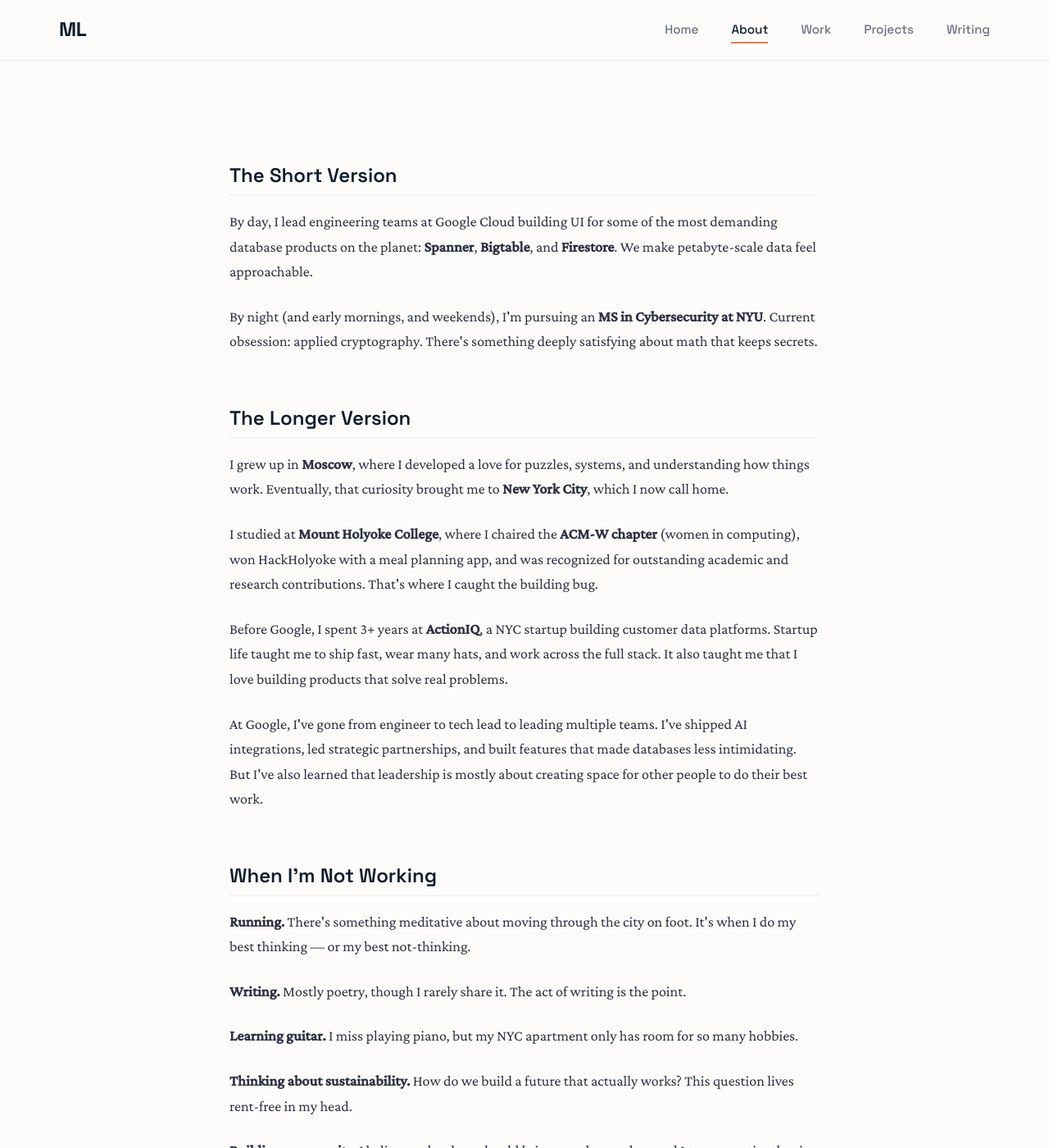
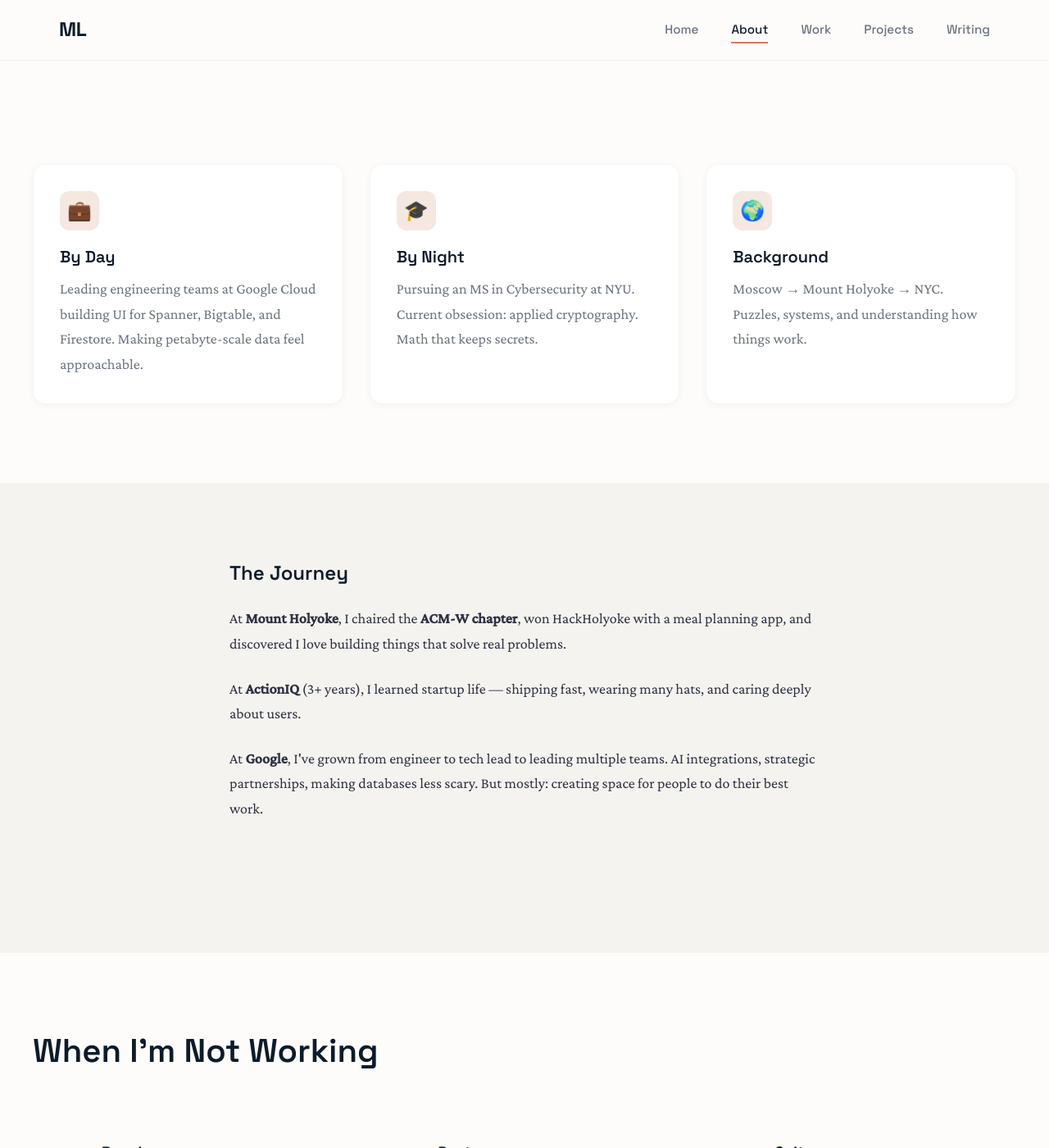
Before and after one commit to Masha-L/masha-l.github.io, a Jekyll site: the page built from about.md, in a window 1280 px wide and 1400 px high, scrolled down 366 px. Shown: the whole window at 82% size. Built offline with Jekyll 4.4.1, drawn with Linux system fonts in a browser that asks for light colours; some of the changed text lies outside the part shown.

Commit message:
Add featured projects to homepage, redesign About and Work pages with cards and visual elements

```diff
--- a/about.md
+++ b/about.md
@@ -12,46 +12,85 @@ permalink: /about/
 </section>
 
 <section class="section">
+  <div class="section-container">
+    <div class="card-grid stagger">
+      <div class="card">
+        <div class="card-icon">💼</div>
+        <h3 class="card-title">By Day</h3>
+        <p class="card-text">Leading engineering teams at Google Cloud building UI for Spanner, Bigtable, and Firestore. Making petabyte-scale data feel approachable.</p>
+      </div>
+      <div class="card">
+        <div class="card-icon">🎓</div>
+        <h3 class="card-title">By Night</h3>
+        <p class="card-text">Pursuing an MS in Cybersecurity at NYU. Current obsession: applied cryptography. Math that keeps secrets.</p>
+      </div>
+      <div class="card">
+        <div class="card-icon">🌍</div>
+        <h3 class="card-title">Background</h3>
+        <p class="card-text">Moscow → Mount Holyoke → NYC. Puzzles, systems, and understanding how things work.</p>
+      </div>
+    </div>
+  </div>
+</section>
+
+<section class="section section-alt">
   <div class="about-content">
     <div class="about-section">
-      <h2>The Short Version</h2>
-      <p>By day, I lead engineering teams at Google Cloud building UI for some of the most demanding database products on the planet: <strong>Spanner</strong>, <strong>Bigtable</strong>, and <strong>Firestore</strong>. We make petabyte-scale data feel approachable.</p>
-      <p>By night (and early mornings, and weekends), I'm pursuing an <strong>MS in Cybersecurity at NYU</strong>. Current obsession: applied cryptography. There's something deeply satisfying about math that keeps secrets.</p>
+      <h2>The Journey</h2>
+      <p>At <strong>Mount Holyoke</strong>, I chaired the <strong>ACM-W chapter</strong>, won HackHolyoke with a meal planning app, and discovered I love building things that solve real problems.</p>
+      <p>At <strong>ActionIQ</strong> (3+ years), I learned startup life — shipping fast, wearing many hats, and caring deeply about users.</p>
+      <p>At <strong>Google</strong>, I've grown from engineer to tech lead to leading multiple teams. AI integrations, strategic partnerships, making databases less scary. But mostly: creating space for people to do their best work.</p>
     </div>
+  </div>
+</section>
 
-    <div class="about-section">
-      <h2>The Longer Version</h2>
-      <p>I grew up in <strong>Moscow</strong>, where I developed a love for puzzles, systems, and understanding how things work. Eventually, that curiosity brought me to <strong>New York City</strong>, which I now call home.</p>
-      <p>I studied at <strong>Mount Holyoke College</strong>, where I chaired the <strong>ACM-W chapter</strong> (women in computing), won HackHolyoke with a meal planning app, and was recognized for outstanding academic and research contributions. That's where I caught the building bug.</p>
-      <p>Before Google, I spent 3+ years at <strong>ActionIQ</strong>, a NYC startup building customer data platforms. Startup life taught me to ship fast, wear many hats, and work across the full stack. It also taught me that I love building products that solve real problems.</p>
-      <p>At Google, I've gone from engineer to tech lead to leading multiple teams. I've shipped AI integrations, led strategic partnerships, and built features that made databases less intimidating. But I've also learned that leadership is mostly about creating space for other people to do their best work.</p>
+<section class="section">
+  <div class="section-container">
+    <div class="section-header">
+      <h2>When I'm Not Working</h2>
     </div>
+    <div class="interests-grid stagger">
+      <div class="interest-card">
+        <span class="interest-icon">🏃</span>
+        <div class="interest-content">
+          <h3>Running</h3>
+          <p>Moving through NYC on foot. Best thinking happens mid-stride.</p>
+        </div>
+      </div>
+      <div class="interest-card">
+        <span class="interest-icon">📝</span>
+        <div class="interest-content">
+          <h3>Poetry</h3>
+          <p>I write it, rarely share it. The act is the point.</p>
+        </div>
+      </div>
+      <div class="interest-card">
+        <span class="interest-icon">🎸</span>
+        <div class="interest-content">
+          <h3>Guitar</h3>
+          <p>Learning slowly. Miss piano. NYC apartments are small.</p>
+        </div>
+      </div>
+      <div class="interest-card">
+        <span class="interest-icon">🌱</span>
+        <div class="interest-content">
+          <h3>Sustainability</h3>
+          <p>How do we build a future that actually works?</p>
+        </div>
+      </div>
+    </div>
+  </div>
+</section>
 
-    <div class="about-section">
-      <h2>When I'm Not Working</h2>
-      <p><strong>Running.</strong> There's something meditative about moving through the city on foot. It's when I do my best thinking — or my best not-thinking.</p>
-      <p><strong>Writing.</strong> Mostly poetry, though I rarely share it. The act of writing is the point.</p>
-      <p><strong>Learning guitar.</strong> I miss playing piano, but my NYC apartment only has room for so many hobbies.</p>
-      <p><strong>Thinking about sustainability.</strong> How do we build a future that actually works? This question lives rent-free in my head.</p>
-      <p><strong>Building community.</strong> I believe technology should bring people together, and I try to practice that in my own life.</p>
-    </div>
-
-    <div class="about-section">
-      <h2>Side Projects</h2>
-      <p>When I find the time (which is rare), I tinker with ideas like:</p>
-      <ul>
-        <li>A friend reminder app to help people stay connected</li>
-        <li>Tools for job seekers navigating the tech industry</li>
-        <li>Various half-finished experiments in my GitHub</li>
-      </ul>
-    </div>
-
+<section class="section section-alt">
+  <div class="about-content">
     <div class="about-section">
       <h2>Let's Connect</h2>
-      <p>I'm always happy to chat about engineering leadership, security, the joys and frustrations of grad school, or just life in tech.</p>
+      <p>Happy to chat about engineering leadership, security, grad school struggles, or life in tech.</p>
       <p>
-        <a href="https://twitter.com/ocean_ragess">Twitter</a> ·
-        <a href="https://github.com/Masha-L">GitHub</a>
+        <a href="https://twitter.com/ocean_ragess" class="btn btn-secondary">Twitter</a>
+        <a href="https://github.com/Masha-L" class="btn btn-secondary">GitHub</a>
+        <a href="https://linkedin.com/in/masha-lifshits" class="btn btn-secondary">LinkedIn</a>
       </p>
     </div>
   </div>
--- a/work.md
+++ b/work.md
@@ -7,32 +7,101 @@ permalink: /work/
 <section class="about-intro">
   <div class="about-content">
     <h1>Work</h1>
-    <p class="lead">I lead engineering teams at Google Cloud, building the interfaces for some of the most powerful database systems on the planet.</p>
+    <p class="lead">Building interfaces for some of the most powerful database systems on the planet.</p>
   </div>
 </section>
 
 <section class="section">
   <div class="section-container">
-    <div class="work-intro">
-      <p>My teams work on the Google Cloud Console experiences for <strong>Spanner</strong>, <strong>Bigtable</strong>, and <strong>Firestore</strong>. These are databases that power some of the world's largest applications — and our job is to make them feel approachable.</p>
-      <p>It's a fascinating challenge: how do you build interfaces for systems that handle petabytes of data, millions of operations per second, global distribution — and still make them intuitive enough that a developer can get started in minutes?</p>
+    <div class="section-header">
+      <p class="section-label">Google Cloud</p>
+      <h2 class="section-title">The Products</h2>
     </div>
+    <div class="card-grid stagger">
+      <div class="card">
+        <div class="card-icon">🌐</div>
+        <h3 class="card-title">Cloud Spanner</h3>
+        <p class="card-text">The world's first horizontally scalable, globally consistent relational database. SQL semantics with NoSQL scale.</p>
+      </div>
+      <div class="card">
+        <div class="card-icon">⚡</div>
+        <h3 class="card-title">Cloud Bigtable</h3>
+        <p class="card-text">Powering Search, Maps, and Gmail. Petabytes of data with single-digit millisecond latency.</p>
+      </div>
+      <div class="card">
+        <div class="card-icon">🔥</div>
+        <h3 class="card-title">Firestore</h3>
+        <p class="card-text">Firebase's serverless database. Real-time sync, offline support, developer simplicity.</p>
+      </div>
+    </div>
+  </div>
+</section>
 
-    <div class="team-grid stagger">
-      <div class="team-card">
-        <h3>Cloud Spanner</h3>
-        <p class="team-type">Global Relational</p>
-        <p>The world's first horizontally scalable, globally consistent relational database. SQL semantics with NoSQL scale. It shouldn't be possible, and yet.</p>
+<section class="section section-alt">
+  <div class="section-container">
+    <div class="section-header">
+      <p class="section-label">Highlights</p>
+      <h2 class="section-title">Recent Wins</h2>
+    </div>
+    <div class="card-grid stagger">
+      <div class="card">
+        <div class="card-icon">🤖</div>
+        <h3 class="card-title">AI Integration</h3>
+        <p class="card-text">Led generative AI integration into Cloud databases. Query your data in plain English. Built LLM testing framework adopted by central NL2SQL team.</p>
       </div>
-      <div class="team-card">
-        <h3>Cloud Bigtable</h3>
-        <p class="team-type">NoSQL at Scale</p>
-        <p>Google's massively scalable NoSQL database service. The same technology that powers Search, Maps, and Gmail. Petabytes of data with single-digit millisecond latency.</p>
+      <div class="card">
+        <div class="card-icon">🤝</div>
+        <h3 class="card-title">Oracle Partnership</h3>
+        <p class="card-text">UX lead for Oracle Exadata on GCP. No manager, aggressive deadlines, high stakes. Shipped it.</p>
       </div>
-      <div class="team-card">
-        <h3>Firestore</h3>
-        <p class="team-type">Serverless Document DB</p>
-        <p>Firebase's flexible, scalable database for mobile and web. Real-time sync, offline support, and the simplicity developers need to move fast.</p>
+      <div class="card">
+        <div class="card-icon">📈</div>
+        <h3 class="card-title">Product-Led Growth</h3>
+        <p class="card-text">Redesigned Spanner trials. 32% more signups, 50% better conversion. One-click data loading, sample datasets, zero friction.</p>
+      </div>
+      <div class="card">
+        <div class="card-icon">📊</div>
+        <h3 class="card-title">Graph Visualization</h3>
+        <p class="card-text">Shipped Spanner Graph at Cloud Next. Complex third-party integration. Landed a strategic APAC customer.</p>
+      </div>
+    </div>
+  </div>
+</section>
+
+<section class="section">
+  <div class="section-container">
+    <div class="section-header">
+      <p class="section-label">Philosophy</p>
+      <h2 class="section-title">How I Lead</h2>
+    </div>
+    <div class="interests-grid stagger">
+      <div class="interest-card">
+        <span class="interest-icon">💻</span>
+        <div class="interest-content">
+          <h3>Stay Technical</h3>
+          <p>Still write code. Still review PRs. Leaders who leave the craft lose something.</p>
+        </div>
+      </div>
+      <div class="interest-card">
+        <span class="interest-icon">🌱</span>
+        <div class="interest-content">
+          <h3>Grow People</h3>
+          <p>Proudest moments: watching mentees step into bigger roles.</p>
+        </div>
+      </div>
+      <div class="interest-card">
+        <span class="interest-icon">🎯</span>
+        <div class="interest-content">
+          <h3>Products > Features</h3>
+          <p>Does this actually make someone's life better?</p>
+        </div>
+      </div>
+      <div class="interest-card">
+        <span class="interest-icon">✂️</span>
+        <div class="interest-content">
+          <h3>Kill Bad Process</h3>
+          <p>Process should enable. When it doesn't, cut it.</p>
+        </div>
       </div>
     </div>
   </div>
@@ -41,35 +110,9 @@ permalink: /work/
 <section class="section section-alt">
   <div class="about-content">
     <div class="about-section">
-      <h2>The Fun Stuff</h2>
-      <p>Some highlights from recent work:</p>
-      <ul>
-        <li><strong>AI that actually helps.</strong> Led the integration of generative AI into Google Cloud databases — making it possible to query your data in plain English. Built a testing framework to catch when LLMs hallucinate your queries into oblivion. The central NL2SQL team ended up adopting it.</li>
-        <li><strong>Strategic partnerships.</strong> Led the UX side of a big Oracle partnership bringing Exadata to Google Cloud. No dedicated manager, aggressive deadlines, high stakes. The kind of project where you learn what you're capable of.</li>
-        <li><strong>Making databases less scary.</strong> Redesigned Spanner's trial experience — pre-loaded sample data, one-click imports, zero friction. Trial creations went up 32%, conversions jumped 50% in the first month.</li>
-        <li><strong>Graph visualization.</strong> Shipped Spanner Graph at Cloud Next. Navigated complex security, legal, and technical integration of a third-party library — instrumental in landing a new strategic customer in APAC.</li>
-      </ul>
-    </div>
-
-    <div class="about-section">
-      <h2>How I Lead</h2>
-      <p>I still write code. I still review PRs. I think the best engineering leaders never fully leave the craft — you lose something important when you do.</p>
-      <p>But I've also learned that the multiplier effect of growing others is huge. Some of my proudest moments are watching engineers I've mentored step into bigger roles themselves.</p>
-      <p>I organized the first Spanner UI Summit. I co-built an on-call training program that nearly doubled team confidence. I care about process when it enables people, and I kill process when it gets in the way.</p>
-    </div>
-
-    <div class="about-section">
-      <h2>Things I Believe</h2>
-      <p><strong>Products over features.</strong> Does this actually make someone's life better?</p>
-      <p><strong>Clarity over cleverness.</strong> If it needs a manual, we failed.</p>
-      <p><strong>Speed with intention.</strong> Move fast, but know why you're moving.</p>
-      <p><strong>Growing people.</strong> A team that learns together wins together.</p>
-    </div>
-
-    <div class="about-section">
       <h2>Before Google</h2>
-      <p>I spent 3+ years at <strong>ActionIQ</strong>, a NYC startup building customer data platforms. SaaS implementations, cross-functional teams, platform expansion — startup life taught me to ship fast, wear many hats, and never lose sight of what users actually need.</p>
-      <p>That's where I learned that the best products come from understanding the full stack and caring deeply about the people who use what you build.</p>
+      <p><strong>ActionIQ</strong> — 3+ years at a NYC startup building customer data platforms. Startup life: ship fast, wear many hats, never lose sight of what users actually need.</p>
+      <p>That's where I learned the best products come from understanding the full stack and caring deeply about the people who use what you build.</p>
     </div>
   </div>
 </section>
```
Also changed, not shown: index.html (+29 -0 lines).
